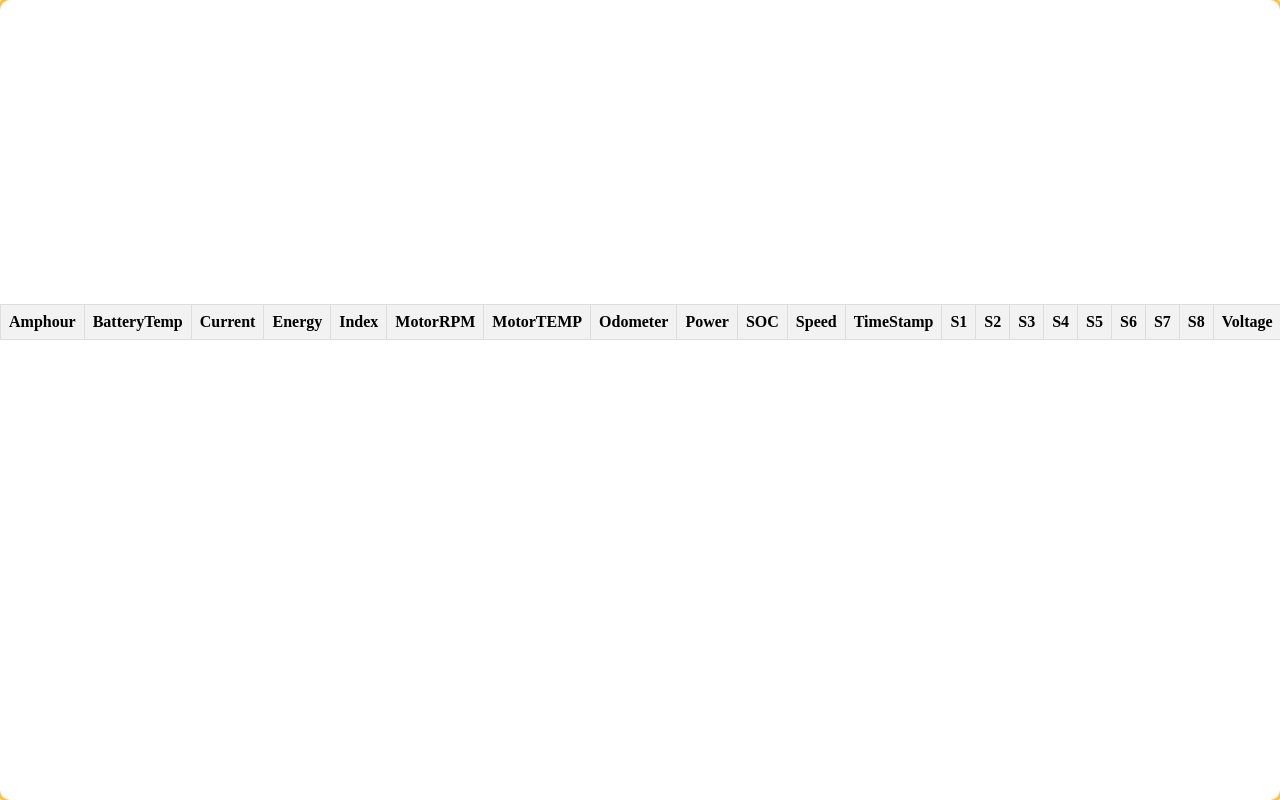
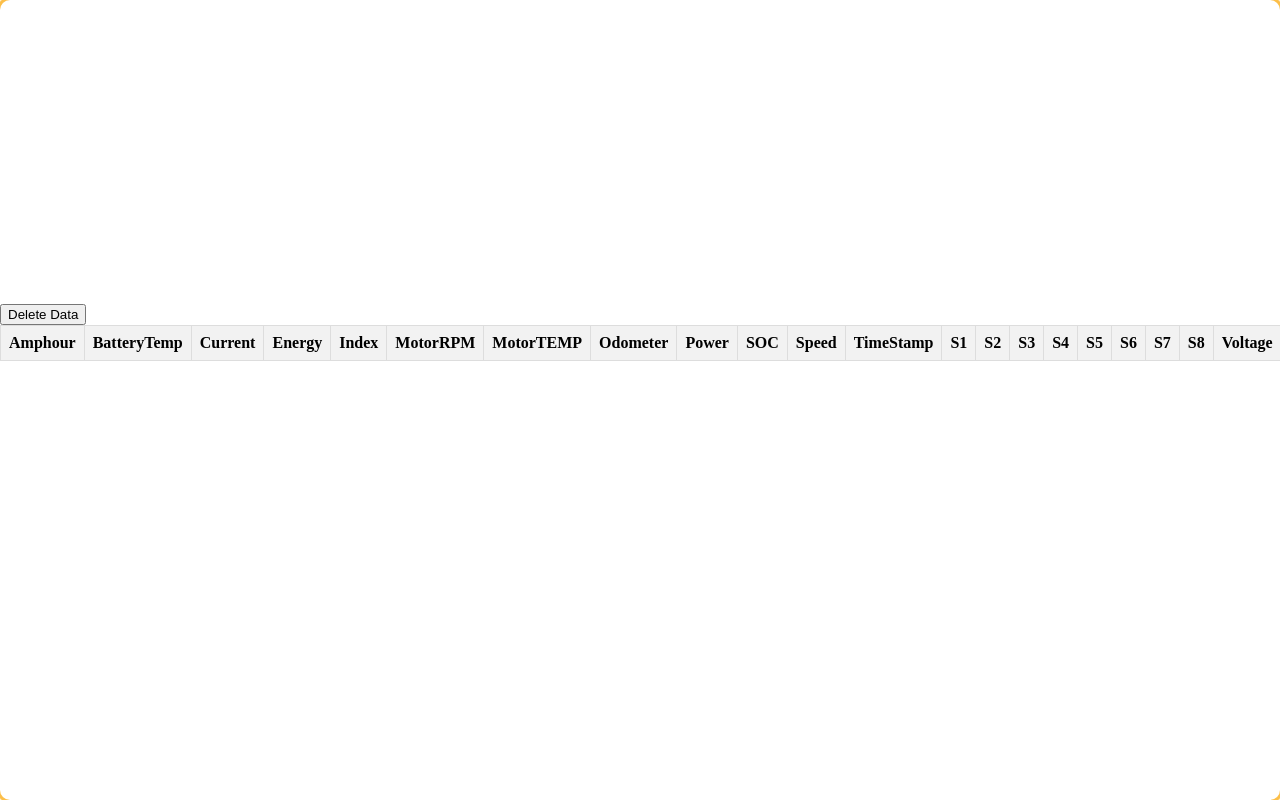
Before and after one commit to Chandru414/Dirac, a plain HTML site: page index.html in a window 1280 px wide. Drawn offline with nearby package versions, Linux system fonts and the light colour scheme; no server answers.

Commit message:
added delete btn

```diff
--- a/index.html
+++ b/index.html
@@ -25,6 +25,11 @@
     <div id="container">
 
       <canvas id="myChart" style="width:100%;max-width:100%;height:300px"></canvas>
+
+      <button
+        class=""
+        onclick="deleteData()">Delete Data
+      </button><br>
 
 
       <!-- <div id="button_container">
--- a/index.js
+++ b/index.js
@@ -56,6 +56,8 @@ function save() {
   // })
 
   // alert('Saved');
+
+
 
   // Define the API URL
   const apiUrl = 'https://dirac-aa4f9-default-rtdb.firebaseio.com/Live.json';
@@ -132,6 +134,12 @@ function save() {
     .catch(error => {
       console.error('Error:', error);
     });
+}
+
+function deleteData() {
+  fetch('https://dirac-aa4f9-default-rtdb.firebaseio.com/Live.json',  {
+    method: 'DELETE'
+  })
 }
 
 // function populateTable1(data) {
```
